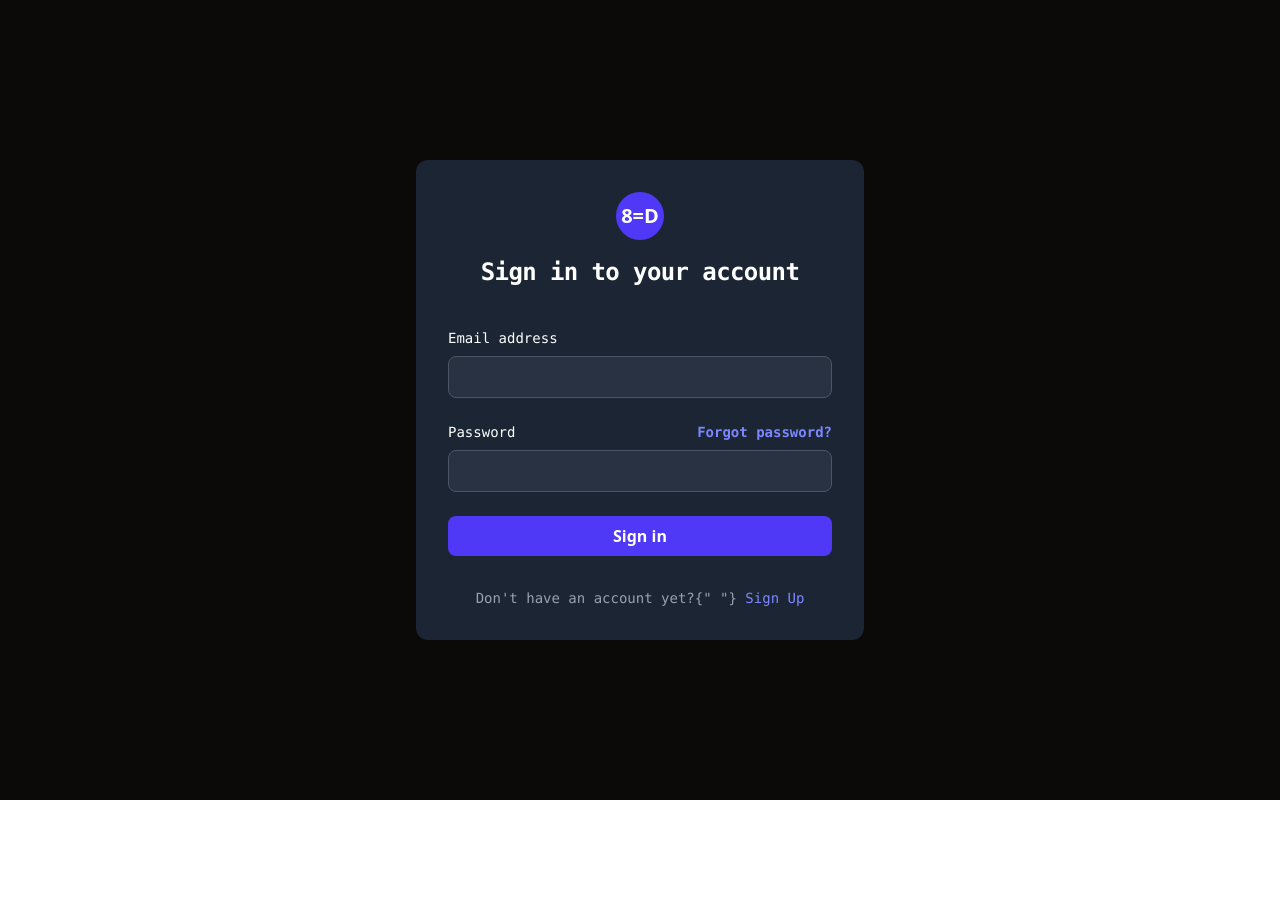
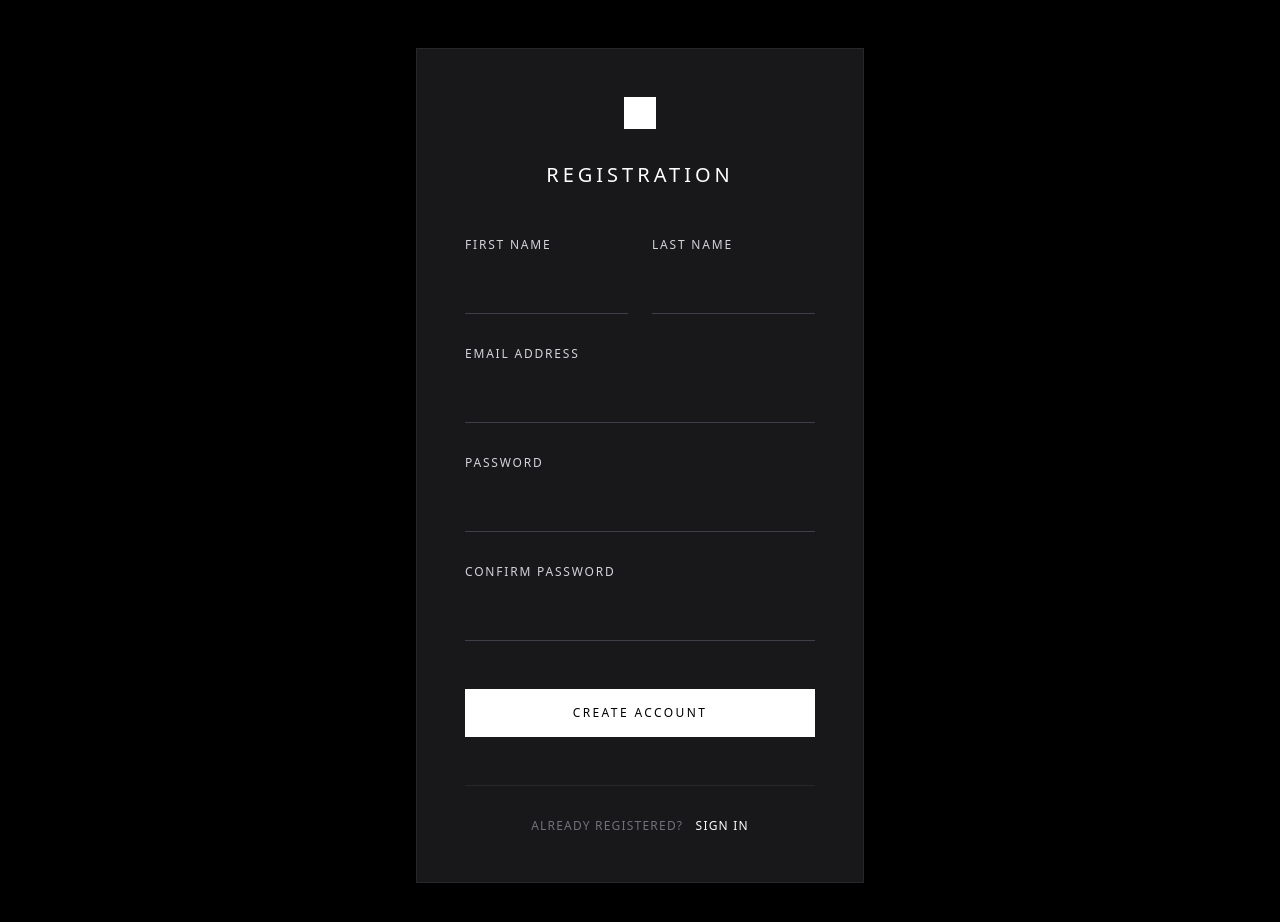
Before and after one commit to nicolassm145/sadnews, a Vue app: page /register in a window 1280 px wide. Shown: the top 922 px of the page. Before the commit the page ends 800 px from the top, so only its background shows below. Built offline with nearby package versions, Linux system fonts and the light colour scheme.

Commit message:
feat: update RegisterPage and LoginPage styles; enhance form layout and accessibility

```diff
--- a/src/views/LoginPage.vue
+++ b/src/views/LoginPage.vue
@@ -54,7 +54,7 @@
 
                     <div class="mt-12 pt-8 border-t border-zinc-800">
                         <p class="text-center text-xs text-zinc-500 uppercase tracking-[0.1em]">
-                            No Account?{" "}
+                            No Account?
                             <router-link to="/register"
                                 class="text-white hover:text-zinc-300 transition-colors duration-200 ml-2">
                                 Register
--- a/src/views/RegisterPage.vue
+++ b/src/views/RegisterPage.vue
@@ -2,66 +2,90 @@
 </script>
 
 <template>
-    <div class="min-h-screen flex flex-col bg-stone-950">
-        <div class="flex-1 flex items-center justify-center">
-            <div class="w-full max-w-sm lg:max-w-md mx-4 bg-gray-800/90 rounded-xl p-8">
+    <div class="min-h-screen flex flex-col bg-black">
+        <div class="flex-1 flex items-center justify-center py-12">
+            <div class="w-full max-w-sm lg:max-w-md mx-4 bg-zinc-900 border border-zinc-800 p-12 shadow-2xl">
                 <div class="sm:mx-auto sm:w-full sm:max-w-sm">
-                    <!-- Simple logo placeholder instead of missing Logo component -->
-                    <div class="text-center mb-4">
-                        <div class="w-12 h-12 bg-indigo-600 rounded-full mx-auto flex items-center justify-center">
-                            <span class="text-white font-bold text-xl">8=D</span>
+                    <!-- Minimalist logo -->
+                    <div class="text-center mb-8">
+                        <div class="w-8 h-8 bg-white mx-auto">
                         </div>
                     </div>
-                    <h2 class="mt-2 text-center text-2xl font-mono font-bold tracking-tight text-white">
-                        Sign in to your account
-                    </h2>
+                    <h1 class="text-center text-xl font-light tracking-[0.2em] text-white uppercase">
+                        Registration
+                    </h1>
                 </div>
 
-                <div class="mt-10">
-                    <form class="space-y-6">
-                        <div>
-                            <label for="email" class="block text-sm font-medium text-white font-mono">
-                                Email address
-                            </label>
-                            <div class="mt-2">
-                                <input id="email" name="email" type="email" required
-                                    class="w-full px-4 py-2 rounded-lg bg-gray-700/50 border border-gray-600 text-white placeholder-gray-400 font-mono"
-                                    autocomplete="email" />
+                <div class="mt-12">
+                    <form class="space-y-8">
+                        <div class="grid grid-cols-2 gap-6">
+                            <div>
+                                <label for="firstName"
+                                    class="block text-xs font-light text-zinc-300 uppercase tracking-[0.15em] mb-3">
+                                    First Name
+                                </label>
+                                <input id="firstName" name="firstName" type="text" required
+                                    class="w-full px-0 py-3 border-0 border-b border-zinc-700 bg-transparent text-white placeholder-zinc-500 focus:outline-none focus:border-white transition-colors duration-300"
+                                    autocomplete="given-name" />
+                            </div>
+                            <div>
+                                <label for="lastName"
+                                    class="block text-xs font-light text-zinc-300 uppercase tracking-[0.15em] mb-3">
+                                    Last Name
+                                </label>
+                                <input id="lastName" name="lastName" type="text" required
+                                    class="w-full px-0 py-3 border-0 border-b border-zinc-700 bg-transparent text-white placeholder-zinc-500 focus:outline-none focus:border-white transition-colors duration-300"
+                                    autocomplete="family-name" />
                             </div>
                         </div>
 
                         <div>
-                            <div class="flex items-center justify-between">
-                                <label for="password" class="block text-sm font-medium text-white font-mono">
-                                    Password
-                                </label>
-                                <div class="text-sm">
-                                    <a href="#" class="font-semibold text-indigo-400 hover:text-indigo-300 font-mono">
-                                        Forgot password?
-                                    </a>
-                                </div>
-                            </div>
-                            <div class="mt-2">
-                                <input id="password" name="password" type="password" required
-                                    class="w-full px-4 py-2 rounded-lg bg-gray-700/50 border border-gray-600 text-white placeholder-gray-400 font-mono"
-                                    autocomplete="current-password" />
-                            </div>
+                            <label for="email"
+                                class="block text-xs font-light text-zinc-300 uppercase tracking-[0.15em] mb-3">
+                                Email Address
+                            </label>
+                            <input id="email" name="email" type="email" required
+                                class="w-full px-0 py-3 border-0 border-b border-zinc-700 bg-transparent text-white placeholder-zinc-500 focus:outline-none focus:border-white transition-colors duration-300"
+                                autocomplete="email" />
                         </div>
 
                         <div>
+                            <label for="password"
+                                class="block text-xs font-light text-zinc-300 uppercase tracking-[0.15em] mb-3">
+                                Password
+                            </label>
+                            <input id="password" name="password" type="password" required
+                                class="w-full px-0 py-3 border-0 border-b border-zinc-700 bg-transparent text-white placeholder-zinc-500 focus:outline-none focus:border-white transition-colors duration-300"
+                                autocomplete="new-password" />
+                        </div>
+
+                        <div>
+                            <label for="confirmPassword"
+                                class="block text-xs font-light text-zinc-300 uppercase tracking-[0.15em] mb-3">
+                                Confirm Password
+                            </label>
+                            <input id="confirmPassword" name="confirmPassword" type="password" required
+                                class="w-full px-0 py-3 border-0 border-b border-zinc-700 bg-transparent text-white placeholder-zinc-500 focus:outline-none focus:border-white transition-colors duration-300"
+                                autocomplete="new-password" />
+                        </div>
+
+                        <div class="pt-4">
                             <button type="submit"
-                                class="w-full flex justify-center py-2 px-4 rounded-lg bg-indigo-600 hover:bg-indigo-700 text-white font-semibold transition-colors duration-200 focus:outline-none focus:ring-2 focus:ring-offset-2 focus:ring-indigo-500">
-                                Sign in
+                                class="w-full py-4 px-8 bg-white text-black text-xs uppercase tracking-[0.2em] font-medium transition-all duration-200 hover:bg-zinc-200 focus:outline-none focus:ring-1 focus:ring-white focus:ring-offset-1 focus:ring-offset-black">
+                                Create Account
                             </button>
                         </div>
                     </form>
 
-                    <p class="mt-8 text-center text-sm text-gray-400 font-mono">
-                        Don't have an account yet?{" "}
-                        <router-link to="/register" class="font-mono text-indigo-400 hover:text-indigo-300">
-                            Sign Up
-                        </router-link>
-                    </p>
+                    <div class="mt-12 pt-8 border-t border-zinc-800">
+                        <p class="text-center text-xs text-zinc-500 uppercase tracking-[0.1em]">
+                            Already Registered?
+                            <router-link to="/login"
+                                class="text-white hover:text-zinc-300 transition-colors duration-200 ml-2">
+                                Sign In
+                            </router-link>
+                        </p>
+                    </div>
                 </div>
             </div>
         </div>
```
